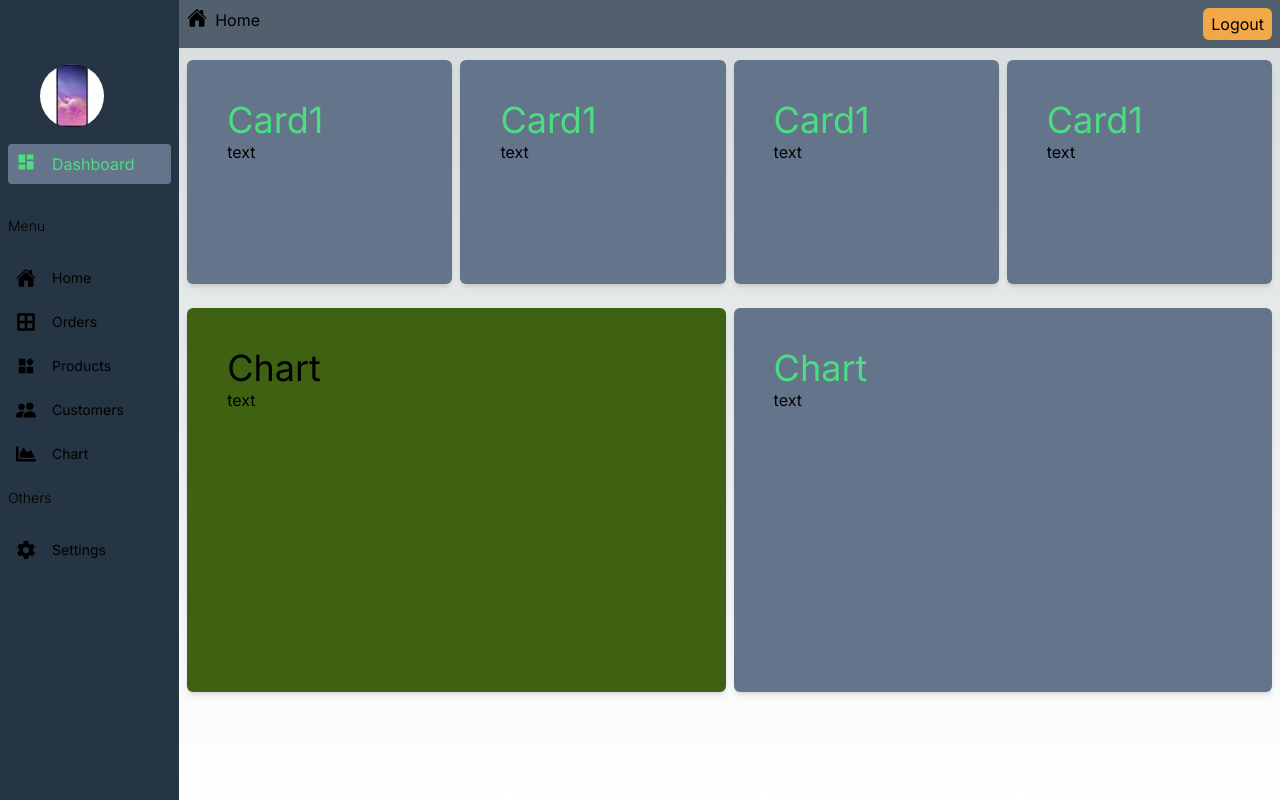
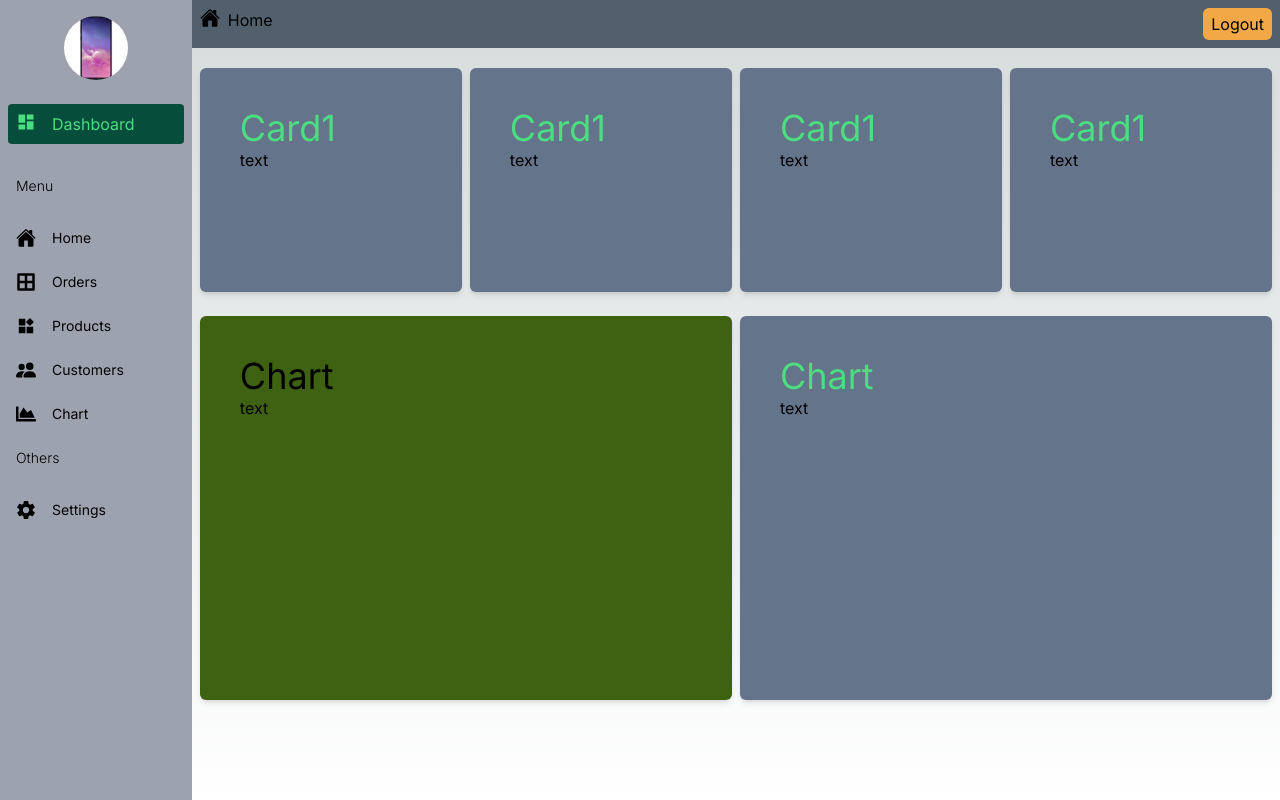
Before and after one commit to Akhil76/e-commerce-by-nextjs, a Next.js app: page /dashboard in a window 1280 px wide. Built offline with nearby package versions, Linux system fonts and the light colour scheme.

Commit message:
adding new look in dashboard sidebar

```diff
--- a/app/components/DashboardNavbar.js
+++ b/app/components/DashboardHeader.js
@@ -3,7 +3,7 @@ import { IoHome } from "react-icons/io5";
 
 
 
-export default function DashboardNavbar() {
+export default function DashboardHeader() {
     return (
       <div className="flex justify-between  bg-[#525f6d] py-2">
         <div>
--- a/app/components/DashboardMenu.js
+++ b/app/components/DashboardMenu.js
@@ -59,8 +59,8 @@ export default function DashboardMenu() {
 
       {
         menuItems.map((i) => (
-          <div className="flex flex-col gap-2 mx-2" key={i.title}>
-            <span className="hidden lg:block text-grey-400 font-light my-4">
+          <div className="flex flex-col gap-2 ml-2 mx-3" key={i.title}>
+            <span className="ml-2 text-grey-400 font-light my-4">
               {i.title}
             </span>
             {
@@ -68,10 +68,10 @@ export default function DashboardMenu() {
                 <Link
                   href={item.href}
                   key={item.label}
-                  className="flex item-center lg:justfy-start gap-4 text-grey-400 py-2 pl-2 hover:bg-slate-500 rounded hover:text-green-400"
+                  className="flex item-center justfy-start gap-4 text-grey-400 py-2 pl-2 pr-14 hover:bg-slate-500 rounded hover:text-green-400"
                 >
                   <div>{item.icon}</div>
-                  <span className="hidden lg:block">{item.label}</span>
+                  <span className="">{item.label}</span>
                 </Link>
               ))
             }
--- a/app/components/Sidebar.js
+++ b/app/components/Sidebar.js
@@ -5,13 +5,13 @@ import { MdDashboard } from "react-icons/md";
 
 export default function Sidebar() {
     return (
-        <div className='min-h-screen w-[14%] md:w-[8%] lg:w-[16%] xl:w-[14%] sm:block bg-[#263544] '>
-            <div className='pt-16 ml-10'>
-                <img class="object-cover w-16 h-16 rounded-full" src="/samsung.jpg" alt="Product" />
+        <div className=' h-screen flex-col overflow-y-hidden bg-gray-400'>
+            <div className='p-2 m-2'>
+                <img class="mx-auto object-cover w-16 h-16 rounded-full" src="/samsung.jpg" alt="Product" />
             </div>
-            <Link href="/dashboard" className="flex item-center lg:justfy-start gap-4 text-grey-400 py-2 pl-2 mt-4 bg-slate-500 rounded text-green-400 mx-2">
+            <Link href="/dashboard" className="flex item-center justfy-start gap-4 text-grey-400 py-2 pl-2 mt-4 bg-emerald-900 rounded text-green-400 mx-2">
                 <MdDashboard size="20"/>
-                <span className="hidden lg:block">Dashboard</span>
+                <span>Dashboard</span>
             </Link>
             <DashboardMenu />
         </div>
--- /dev/null
+++ b/app/dashboard/addproduct/page.js
@@ -0,0 +1,9 @@
+
+
+export default function addProduct() {
+    return (
+        <div className="">
+            <h1>addProduct</h1>
+        </div>
+    );
+}
--- a/app/dashboard/layout.js
+++ b/app/dashboard/layout.js
@@ -1,15 +1,33 @@
 import Sidebar from '../components/Sidebar';
-import DashboardNavbar from '../components/DashboardNavbar';
+import DashboardHeader from '../components/DashboardHeader';
 
 
 export default function DashboardLayout({ children }) {
   return (
-    <div className='flex'>
-      <Sidebar />
-      <div className='w-[86%]  md:w-[92%] lg:w-[84%] xl:w-[86%]'>
-        <DashboardNavbar />
-        {children}
+    <div className="dark:bg-boxdark-2 dark:text-bodydark">
+      {/* <!-- ===== Page Wrapper Start ===== --> */}
+      <div className="flex h-screen overflow-hidden">
+        {/* <!-- ===== Sidebar Start ===== --> */}
+        <Sidebar />
+        {/* <!-- ===== Sidebar End ===== --> */}
+
+        {/* <!-- ===== Content Area Start ===== --> */}
+        <div className="relative flex flex-1 flex-col overflow-y-auto overflow-x-hidden">
+          {/* <!-- ===== Header Start ===== --> */}
+          <DashboardHeader/>
+          {/* <!-- ===== Header End ===== --> */}
+
+          {/* <!-- ===== Main Content Start ===== --> */}
+          <main>
+            <div className="mx-auto max-w-screen-2xl p-2 md:p-2 2xl:p-2">
+              {children}
+            </div>
+          </main>
+          {/* <!-- ===== Main Content End ===== --> */}
+        </div>
+        {/* <!-- ===== Content Area End ===== --> */}
       </div>
+      {/* <!-- ===== Page Wrapper End ===== --> */}
     </div>
   );
 }
--- a/app/dashboard/page.js
+++ b/app/dashboard/page.js
@@ -4,13 +4,13 @@ import Link from "next/link";
 export default function Dashboard() {
   return (
     <main>
-      <div class="grid grid-cols-1 md:grid-cols-3 lg:grid-cols-4 gap-2 mx-2">
+      <div class="grid grid-cols-1 md:grid-cols-3 lg:grid-cols-4 gap-2">
         <DashboardCard />
         <DashboardCard />
         <DashboardCard />
         <DashboardCard />
       </div>
-      <div class="grid grid-cols-1 md:grid-cols-1 lg:grid-cols-2 gap-2 mx-2">
+      <div class="grid grid-cols-1 md:grid-cols-1 lg:grid-cols-2 gap-2">
         <div className="bg-lime-800 rounded-md w-full h-96 m-r-3 my-3 shadow-md">
             <Link href="">
               <div className="p-10">
```
